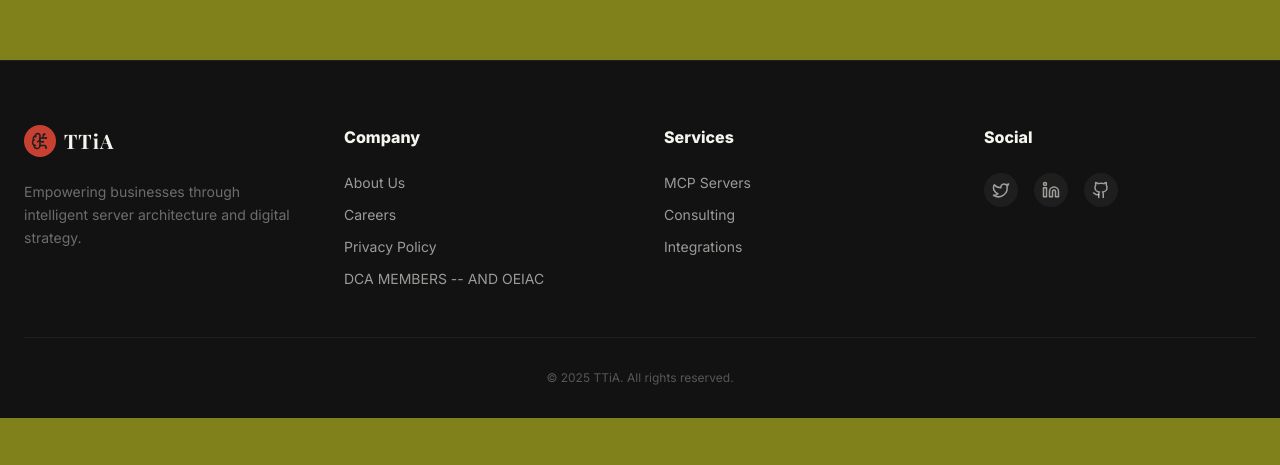
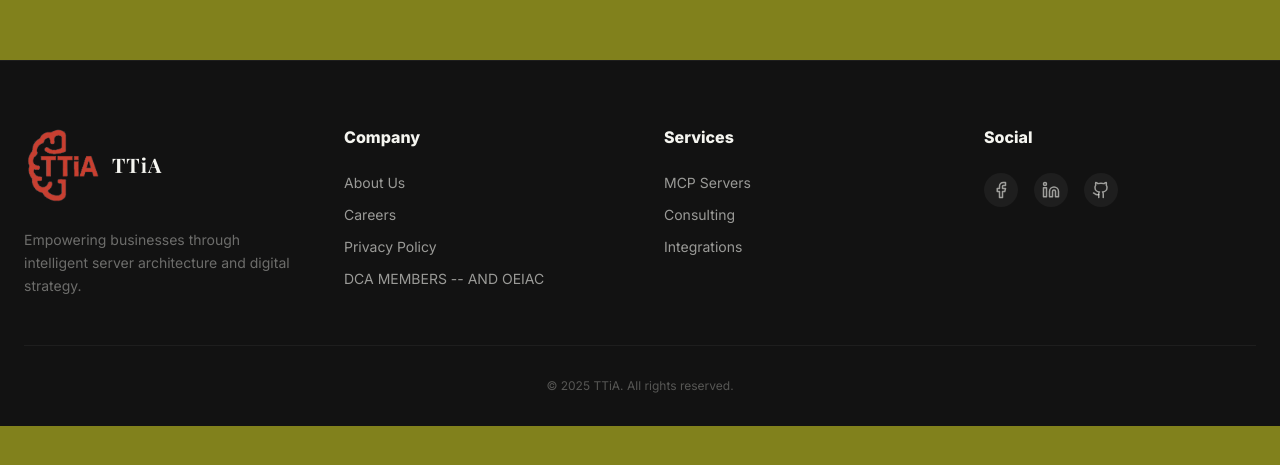
Before and after one commit to Mado1968/NewTTiA, a React (Vite) app: page / in a window 1280 px wide. Shown: the part 1060-1525 px from the top of the page. Built offline with nearby package versions, Linux system fonts and the light colour scheme.

Commit message:
canvis footer and logo Gener26

```diff
--- a/components/Footer.tsx
+++ b/components/Footer.tsx
@@ -1,5 +1,5 @@
 import React from 'react';
-import { BrainCircuit, Twitter, Linkedin, Github } from 'lucide-react';
+import {  Linkedin, Github, Facebook } from 'lucide-react';
 
 export const Footer: React.FC = () => {
   return (
@@ -8,9 +8,9 @@ export const Footer: React.FC = () => {
         <div className="grid md:grid-cols-4 gap-12 mb-12">
           <div className="col-span-1 md:col-span-1">
             <div className="flex items-center gap-2 mb-6">
-              <div className="w-8 h-8 flex items-center justify-center bg-ttia-red rounded-full text-ttia-dark">
-                 <BrainCircuit size={18} />
-              </div>
+              <div className="relative w-20 h-20 flex items-center justify-center bg-ttia-white rounded-full text-white">
+            {<img src="/assets/ttia_New_2026_TRANS.png" alt="Logo" className="w-full h-full object-cover rounded-full"/>/* Logo */}
+          </div>
               <span className="text-xl font-bold font-display tracking-wider text-ttia-cream">
                 TTiA
               </span>
@@ -42,9 +42,10 @@ export const Footer: React.FC = () => {
           <div>
             <h4 className="text-ttia-cream font-bold mb-6">Social</h4>
             <div className="flex gap-4">
-              <a href="#" className="p-2 bg-ttia-dark rounded-full text-ttia-cream/60 hover:text-ttia-red hover:bg-ttia-cream transition-all">
-                <Twitter size={18} />
+              <a href="https://www.facebook.com/profile.php?id=61584387744784" target="_blank" rel="noopener noreferrer"className="p-2 bg-ttia-dark rounded-full text-ttia-cream/60 hover:text-ttia-red hover:bg-ttia-cream transition-all">
+                <Facebook size={18} />
               </a>
+
               <a href="#" className="p-2 bg-ttia-dark rounded-full text-ttia-cream/60 hover:text-ttia-red hover:bg-ttia-cream transition-all">
                 <Linkedin size={18} />
               </a>
```
Also changed, not shown: assets/ttia_New_2026_TRANS.png (added).
